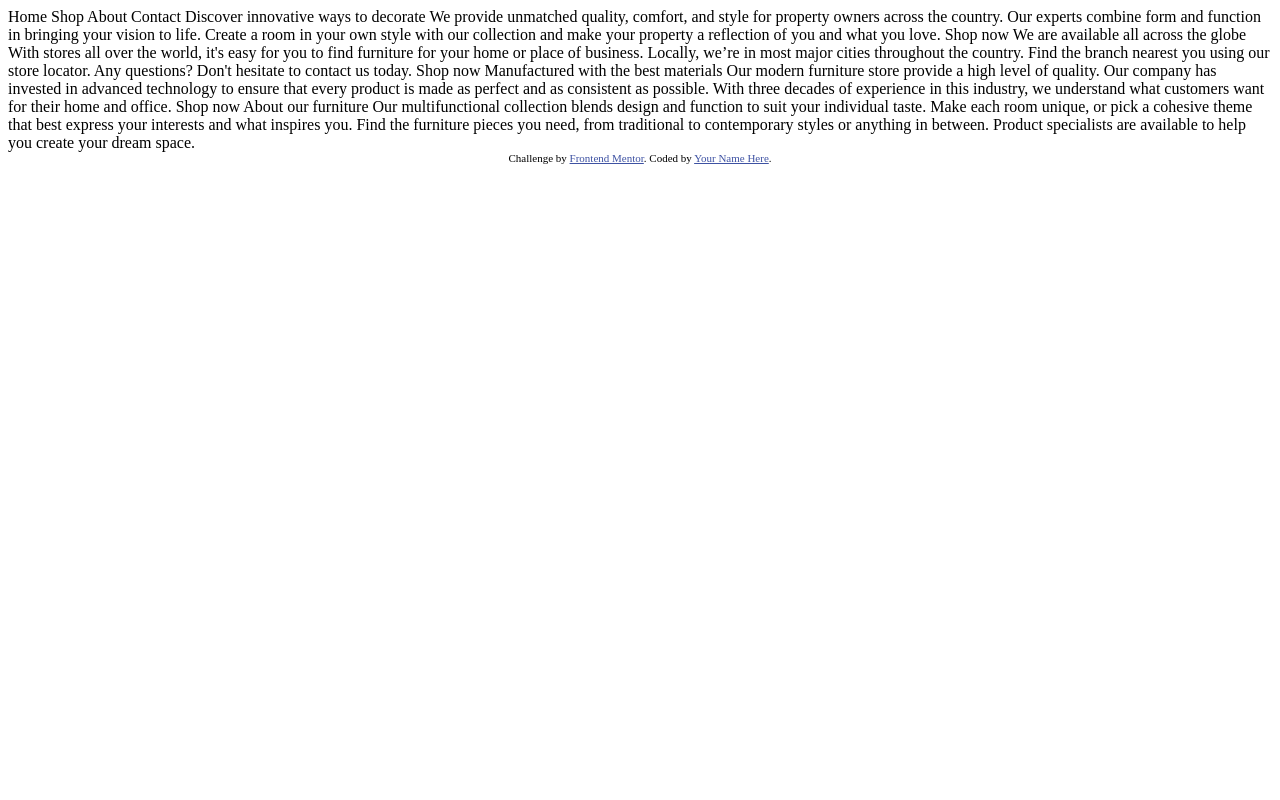
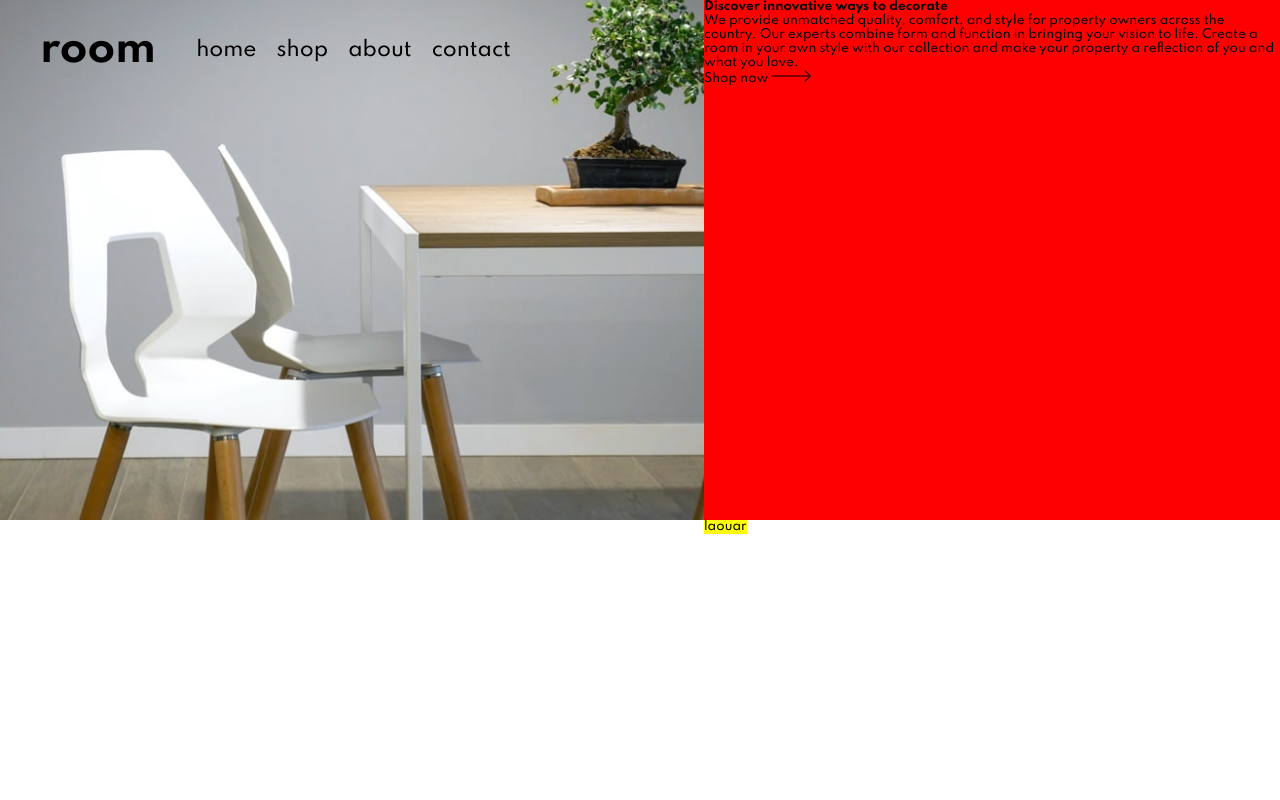
Before and after one commit to MouaadLaouar/room-homepage-master, a plain HTML site: page index.html in a window 1280 px wide. Drawn offline with Linux system fonts and the light colour scheme.

Commit message:
start the project

```diff
--- a/index.html
+++ b/index.html
@@ -3,28 +3,56 @@
 <head>
   <meta charset="UTF-8">
   <meta name="viewport" content="width=device-width, initial-scale=1.0"> <!-- displays site properly based on user's device -->
-
   <link rel="icon" type="image/png" sizes="32x32" href="./images/favicon-32x32.png">
-
   <title>Frontend Mentor | Room homepage</title>
-
-  <!-- Feel free to remove these styles or customise in your own stylesheet 👍 -->
+  <link rel="stylesheet" href="src/css/style.css">
   <style>
     .attribution { font-size: 11px; text-align: center; }
     .attribution a { color: hsl(228, 45%, 44%); }
   </style>
 </head>
 <body>
-  Home
-  Shop
-  About
-  Contact
+  <section class="section01">
+    <div class="div01">
+      <div class="menu">
+        <h1>room</h1>
+        <ul>
+          <li>home</li>
+          <li>shop</li>
+          <li>about</li>
+          <li>contact</li>
+        </ul>
+      </div>
+    </div>
+    <div class="div02">
+      <div class="content01">
+        <h1>Discover innovative ways to decorate</h1>
+        <p>We provide unmatched quality, comfort, and style for property owners across the country.
+          Our experts combine form and function in bringing your vision to life. Create a room in your
+          own style with our collection and make your property a reflection of you and what you love.</p>
+          <div class="shop">Shop now <svg width="40" height="12" xmlns="http://www.w3.org/2000/svg"><path d="M34.05 0l5.481 5.527h.008v.008L40 6l-.461.465v.063l-.062-.001L34.049 12l-.662-.668 4.765-4.805H0v-1h38.206l-4.82-4.86L34.05 0z" fill="#000" fill-rule="nonzero"/></svg></div>
+      </div>
+      <div class="hhhh">
+        laouar
+      </div>
+    </div>
+  </section>
+  <section class="section02">
 
-  Discover innovative ways to decorate
+  </section>
 
-  We provide unmatched quality, comfort, and style for property owners across the country.
-  Our experts combine form and function in bringing your vision to life. Create a room in your
-  own style with our collection and make your property a reflection of you and what you love.
+
+
+
+
+
+
+
+
+
+
+
+  <!--
 
   Shop now
 
@@ -49,11 +77,12 @@
   Our multifunctional collection blends design and function to suit your individual taste.
   Make each room unique, or pick a cohesive theme that best express your interests and what
   inspires you. Find the furniture pieces you need, from traditional to contemporary styles
-  or anything in between. Product specialists are available to help you create your dream space.
+  or anything in between. Product specialists are available to help you create your dream space. -->
 
-  <div class="attribution">
+  <!-- <div class="attribution">
     Challenge by <a href="https://www.frontendmentor.io?ref=challenge" target="_blank">Frontend Mentor</a>.
     Coded by <a href="#">Your Name Here</a>.
-  </div>
+  </div> -->
+  <script src="src/js/script.js"></script>
 </body>
 </html>
--- /dev/null
+++ b/src/css/style.css
@@ -0,0 +1,89 @@
+@import url('https://fonts.googleapis.com/css2?family=Spartan:wght@500;600;700&display=swap');
+
+:root {
+    --Dark-Gray: hsl(0, 0%, 63%);
+    --Black: hsl(0, 0%, 0%);
+    --White: hsl(0, 0%, 100%);
+    --Very-Dark-Gray: hsl(0, 0%, 27%);
+}
+
+* {
+    margin: 0;
+    padding: 0;
+    font-size: 12px;
+    font-family: 'Spartan', sans-serif;
+    box-sizing: border-box;
+}
+
+body {
+    height: 100%;
+    width: 100%;
+    display: flex;
+    justify-content: center;
+    flex-direction: column;
+}
+
+.section01, .section02 {
+    width: 100%;
+    display: flex;
+}
+
+.section01 {
+    height: 65vh;
+}
+
+.div01 {
+    height: 100%;
+    width: 55%;
+    background-image: url(../../images/desktop-image-hero-1.jpg);
+    background-size: cover;
+    background-repeat: no-repeat;
+    /* background-image: url(../../images/desktop-image-hero-1.jpg);
+    background-repeat: no-repeat; */
+}
+
+.menu {
+    padding-left: 40px;
+    height: 100px;
+    display: flex;
+    justify-content: flex-start;
+    align-items: center;
+}
+
+.menu > h1 {
+    font-size: 40px;
+}
+
+ul {
+    display: flex;
+    padding-left: 30px;
+}
+li {
+    font-size: 20px;
+    text-decoration: none;
+    list-style: none;
+    padding: 10px;
+}
+
+.div02 {
+    height: 100%;
+    width: 45%;
+}
+
+.content01 {
+    position: relative;
+    height: 100%;
+    width: 100%;
+    background-color: red;
+}
+
+.div02 > .hhhh {
+    background-color: yellow;
+    position: absolute;
+}
+
+
+
+.section02 {
+    height: 35vh;
+}
--- /dev/null
+++ b/src/js/script.js
@@ -0,0 +1 @@
+console.log('i am cooking');
```
